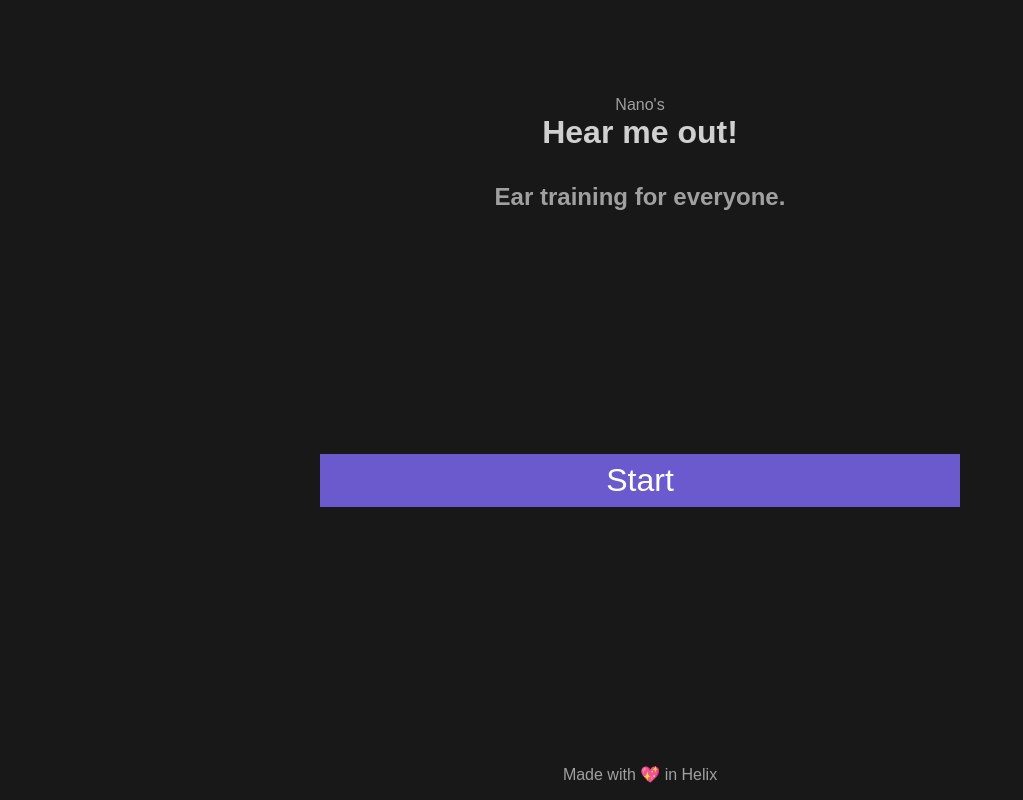
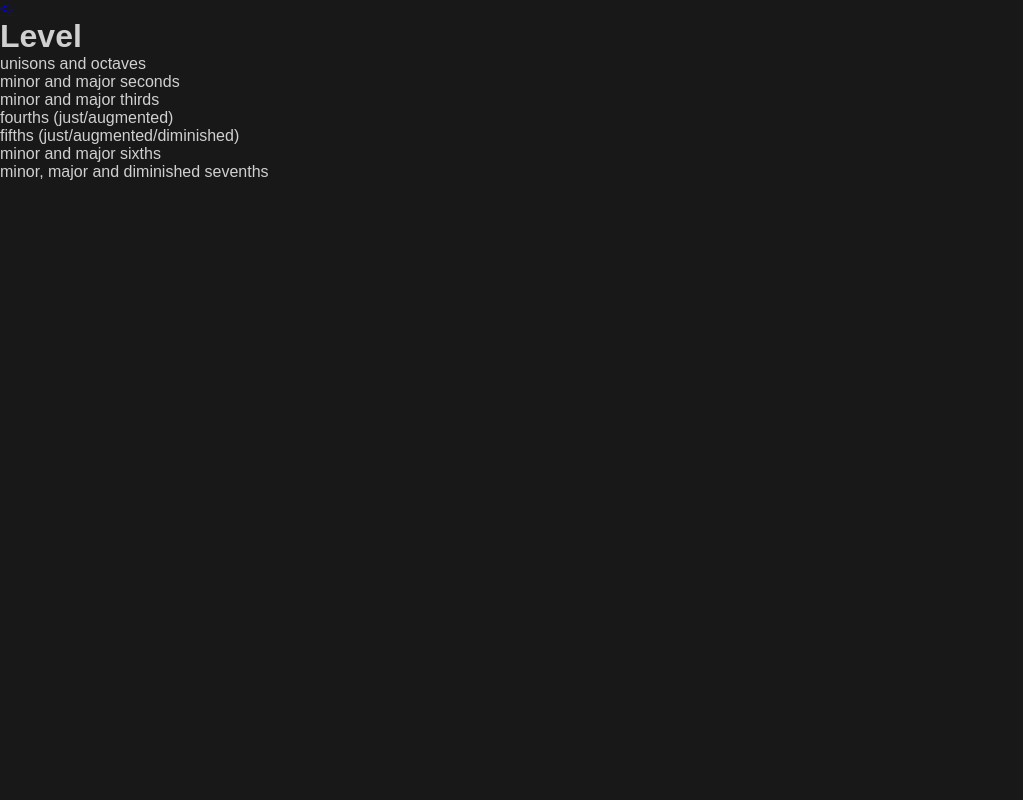
Before and after one commit to mec-nyan/hear-me-out, a React (Vite) app: page /levels in a window 1280 px wide. Shown: the whole page, without its empty margins (0-1023 px from the left). Built offline with nearby package versions, Linux system fonts and the light colour scheme.

Commit message:
Add first route: Level chooser.

```diff
--- a/src/App.css
+++ b/src/App.css
@@ -7,7 +7,9 @@
   align-items: center;
 }
 
-#start {
+.start {
+  text-align: center;
+  text-decoration: none;
   font-size: 2rem;
   padding: 0.5rem;
   min-width: 50%;
--- a/src/App.tsx
+++ b/src/App.tsx
@@ -1,4 +1,5 @@
 import './App.css'
+import { Link } from 'react-router'
 
 function App() {
 
@@ -14,7 +15,7 @@ function App() {
       </div>
 
       {/* We'll extract components later. */}
-      <button id='start'>Start</button>
+      <Link className='start' to='/levels'>Start</Link>
 
       <footer>Made with 💖 in <span className='helix'>Helix</span></footer>
     </div>
--- /dev/null
+++ b/src/Chooser.tsx
@@ -0,0 +1,38 @@
+// Maybe find a better name.
+// Chooser will show a list of 'levels' to choose from.
+// A 'level' includes some intervals (i.e. 4ths and 5ths).
+// Most levels will be blocked by default.  As the user advances,
+// she will unlock new levels.
+//
+
+import { Link } from "react-router"
+
+// These levels are just an exmaple.  It needs to be refined.
+export default function Chooser() {
+  const levels = [
+    'unisons and octaves',
+    'minor and major seconds',
+    'minor and major thirds',
+    'fourths (just/augmented)',
+    'fifths (just/augmented/diminished)',
+    'minor and major sixths',
+    'minor, major and diminished sevenths'
+  ]
+
+  const levelDivs = levels.map((lvl) => {
+    return <div className='lvl'>{lvl}</div>
+  })
+
+  return (
+    <div className='levels'>
+      <div className='top-nav'>
+        {/* TODO: Add icons. */}
+        <Link className='back' to='/'>{"<-"}</Link>
+        <h1>Level</h1>
+      </div>
+
+      {levelDivs}
+
+    </div>
+  )
+}
--- a/src/main.tsx
+++ b/src/main.tsx
@@ -1,13 +1,18 @@
 import { StrictMode } from 'react'
 import { createRoot } from 'react-dom/client'
-import { BrowserRouter } from 'react-router'
+import { BrowserRouter, Routes } from 'react-router'
 import './index.css'
 import App from './App.tsx'
+import Chooser from './Chooser.tsx'
+import { Route } from 'react-router'
 
 createRoot(document.getElementById('root')!).render(
   <StrictMode>
     <BrowserRouter>
-      <App />
+      <Routes>
+        <Route path='/' element={<App />} />
+        <Route path='/levels' element={<Chooser />} />
+      </Routes>
     </BrowserRouter>
   </StrictMode>,
 )
```
